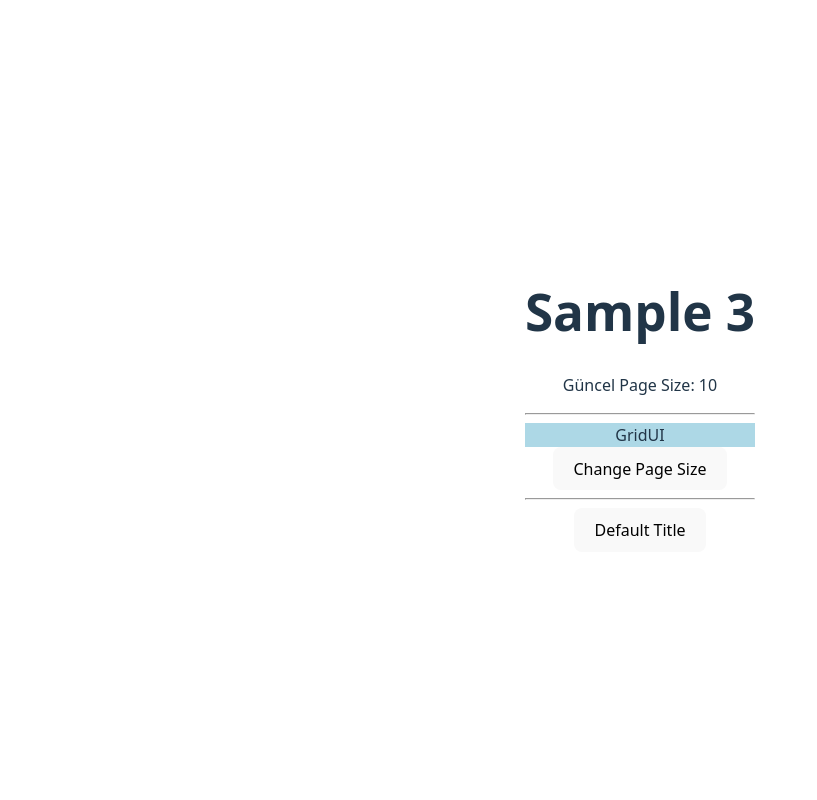
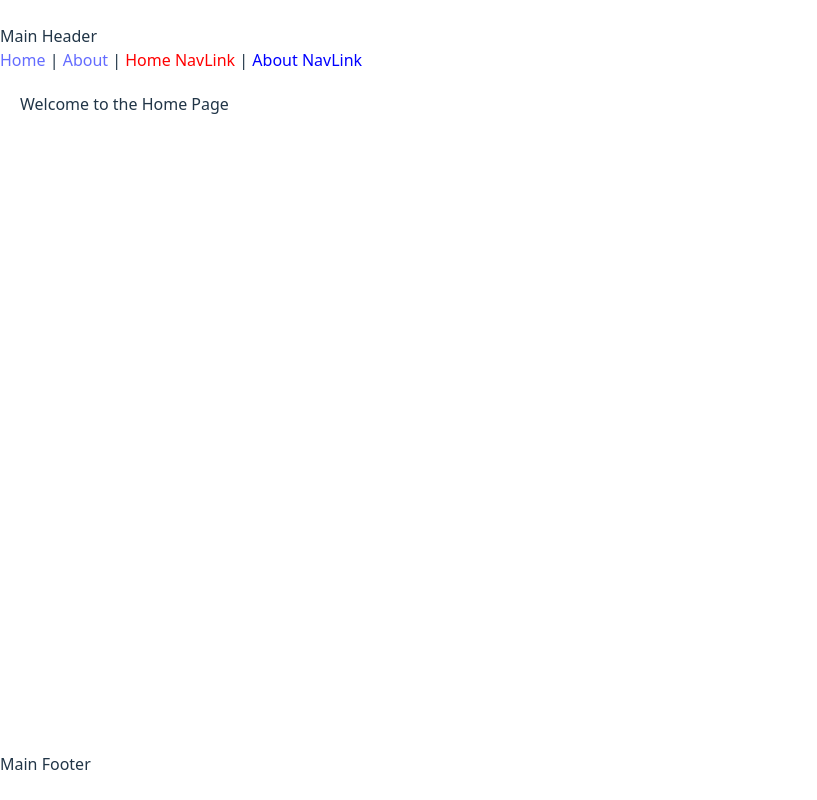
Before and after one commit to neominalsolutions/tcl-vite-project, a React (Vite) app: page / in a window 1280 px wide. Shown: the whole page, without its empty margins (0-817 px from the left). Built offline with nearby package versions, Linux system fonts and the light colour scheme.

Commit message:
React Router Giriş, Outlet,RouterProvider,Link,NavLink,Lazy, CreateBrowserRouter

```diff
--- a/package.json
+++ b/package.json
@@ -12,7 +12,8 @@
   },
   "dependencies": {
     "react": "^19.1.1",
-    "react-dom": "^19.1.1"
+    "react-dom": "^19.1.1",
+    "react-router": "^7.9.3"
   },
   "devDependencies": {
     "@eslint/js": "^9.36.0",
--- /dev/null
+++ b/src/layouts/main.layout.tsx
@@ -0,0 +1,36 @@
+import { Link, NavLink, Outlet } from 'react-router';
+
+// Not: Link genelde bir sayfadan diğerine geçiş yapmak için kullanılır.
+// NavLink ise aktif olan linki belirtmek için kullanılır.
+// Örneğin, kullanıcı "About" sayfasındaysa, "About" linki farklı bir renkte gösterilebilir.
+
+function MainLayout() {
+	return (
+		<div>
+			<header>Main Header</header>
+			<nav>
+				<Link to="/">Home</Link> | <Link to="/about">About</Link> |{' '}
+				<NavLink
+					to="/"
+					style={({ isActive }) => ({ color: isActive ? 'red' : 'blue' })}
+				>
+					Home NavLink
+				</NavLink>{' '}
+				|{' '}
+				<NavLink
+					to="/about"
+					style={({ isActive }) => ({ color: isActive ? 'red' : 'blue' })}
+				>
+					About NavLink
+				</NavLink>
+			</nav>
+			<main style={{ padding: '20px', minHeight: '80vh' }}>
+				{/* Main content goes here */}
+				<Outlet />
+			</main>
+			<footer>Main Footer</footer>
+		</div>
+	);
+}
+
+export default MainLayout;
--- a/src/main.tsx
+++ b/src/main.tsx
@@ -1,12 +1,39 @@
-import { StrictMode } from 'react';
 import { createRoot } from 'react-dom/client';
+import { createBrowserRouter, RouterProvider } from 'react-router';
 import './index.css';
-import App from './App.tsx';
+import MainLayout from './layouts/main.layout.tsx';
+// import AboutPage from './pages/about/page.tsx';
+// import HomePage from './pages/home/page.tsx';
+import { lazy } from 'react';
+
+// tembel sayfa yüklemesi arkadan yükleme
+// nbu sayede uygulamanın ilk açışı hızlanır.
+const HomePage = lazy(() => import('./pages/home/page'));
+const AboutPage = lazy(() => import('./pages/about/page'));
+
+// index:true anasayfa tanımı MainLayout için ilk açılış sayfası HomePage
+const router = createBrowserRouter([
+	{
+		path: '/',
+		Component: MainLayout,
+		children: [
+			{ index: true, Component: HomePage },
+			{ path: 'about', Component: AboutPage },
+		],
+	},
+]);
+
+// HomePage ve AboutPage layout -> MainLayout içinde render edilecek.
+
+// RouterProvider: React Router'ın sağladığı bir bileşen.
+// Uygulamanın yönlendirme yapılandırmasını alır ve uygulamaya yönlendirme işlevselliği ekler.
+// createBrowserRouter: Tarayıcı tabanlı bir yönlendirici oluşturur.
+// Tarayıcının URL'sini izler ve uygun bileşeni render eder.
+
+// createRoot: React 18 ile gelen yeni API. React uygulamasını başlatmak için kullanılır.
 
 // Not: Render süreci ile React Componentler doma yansır.
 // Uygulamanın başlangıç noktasıdır.
 createRoot(document.getElementById('root')!).render(
-	<StrictMode>
-		<App />
-	</StrictMode>
+	<RouterProvider router={router} />
 );
--- /dev/null
+++ b/src/pages/about/page.tsx
@@ -0,0 +1,4 @@
+function AboutPage() {
+    return <div>About Us</div>;
+}
+export default AboutPage;
--- /dev/null
+++ b/src/pages/home/page.tsx
@@ -0,0 +1,5 @@
+function HomePage() {
+    return <div>Welcome to the Home Page</div>;
+}
+
+export default HomePage;
```
Also changed, not shown: 1 other file (tests, documents, lock files or other folders).
